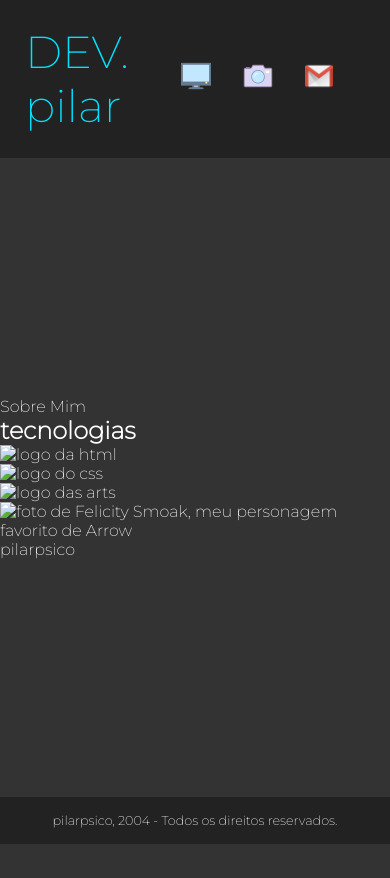
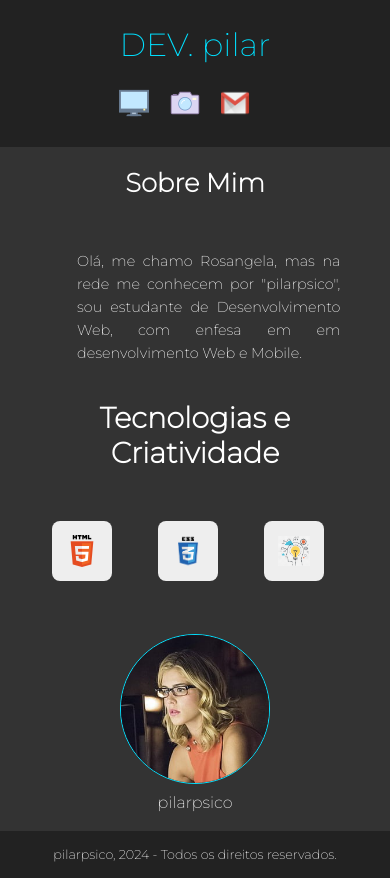
Before and after one commit to pilar-psico/portifolio, a plain HTML site: page index.html in a window 390 px wide. Before the commit the page ends 844 px from the top, so only its background shows below. Drawn offline with Linux system fonts and the light colour scheme.

Commit message:
finalizado

```diff
--- /dev/null
+++ b/css/main.css
@@ -0,0 +1,78 @@
+main {
+    padding: 5%;
+    display: flex;
+    align-items: center;
+    justify-content: space-between;
+}
+
+main .main-content {
+    display: flex;
+    flex-direction: column;
+}
+
+main .main-content h2 {
+    margin-bottom: 2%;
+    font-size: 2.2em;
+}
+
+main .main-content .text {
+    margin-bottom: 10%;
+}
+
+main .main-content .text p {
+    width: 75%;
+    font-size: 1.0em;
+    font-weight: 300;
+    text-align: justify;
+    line-height: 1.6em;
+}
+
+main .techs .cards-content {
+    display: flex;
+    align-items: center;
+}
+
+main .techs .cards-content .card {
+    width: 120px;
+    height: 120px;
+    padding: 10px;
+    background-color: #eee;
+    border-radius: 8px;
+    margin-right: 0.9em;
+    margin-left: 0.9em;
+   cursor: pointer;
+    display: flex;
+    align-items: center;
+    justify-content: center;
+}
+
+main .techs .cards-content .card img {
+    width: 80%;
+}
+
+
+main .techs .cards-content .card:hover {
+    box-shadow: 0px 0px 8px #00e0ff;
+
+}
+
+main figure {
+    display: flex;
+    flex-direction: column;
+    align-items: center;
+    justify-content: center;
+}
+
+main figure img {
+    width: 250px;
+    height: 250px;
+    border-radius: 125px;
+    margin-bottom: 6%;
+    border: 1px solid #00e0ff;
+    transition: 0.2s ease-in-out;
+    cursor: pointer;
+}
+
+main figure img:hover {
+    box-shadow: 0px 0px 6px #00e0ff;
+}
--- /dev/null
+++ b/css/pagerror.css
@@ -0,0 +1,33 @@
+body {
+    background-color: rgb(238, 193, 134);
+    font-family: "Kode Mono", monospace;
+
+}
+#between {
+    display: flex;
+
+}
+
+
+header h1 {
+    margin-top: 200px;
+    font-weight: bold;
+}
+
+header p {
+    margin-top: 50px;
+}
+
+main img {
+   margin-top: 170px;
+   margin-left: 100px;
+}
+
+footer {
+    font-size: 14px;
+    display: flex;
+    align-items: center;
+    justify-content: center;
+    padding: 56px;
+    margin:auto;
+}
--- /dev/null
+++ b/css/responsive.css
@@ -0,0 +1,72 @@
+@media (max-width: 1200px) {
+    main {
+        width: 100%;
+        flex-direction: column;
+        align-items: center;
+        justify-content: center;
+    }
+
+    .main-content {
+        width: 100%;
+        align-items: center;
+        margin-bottom: 15%;
+    }
+
+        main .main-content .text, .techs {
+        text-align: center;
+    }
+    main .main-content .text {
+        width: 100%;
+        font-size: 0.9em;
+
+    }
+    main .techs .cards-content, .main-content .text p {
+        margin-top: 3.2rem;
+    }
+}
+
+@media (max-width: 700px) {
+    header {
+        flex-direction: column;
+        align-items: center;
+        justify-content: center;
+        text-align: center;
+    }
+
+    header h1 {
+        font-size: 2em;
+    }
+
+    header nav {
+        margin-top: 24px;
+    }
+
+    header nav a {
+        font-size: 1em;
+    }
+
+    main .techs .cards-content .card {
+        width: 60px;
+        height: 60px;
+    }
+
+    main .main-content .text h2, .main-content .techs h2 {
+        font-size: 1.8em;
+    }
+
+    main figure img {
+        width: 150px;
+        height: 150px;
+    }
+
+    main .main-content .text p {
+        align-items: center;
+        margin-left: 4em;
+    }
+
+    main .techs .cards-content .card {
+     align-items: center;
+     margin-left: 2em;
+    }
+
+}
--- a/index.html
+++ b/index.html
@@ -17,15 +17,17 @@
     <link rel="stylesheet" href="./css/reset.css">
     <link rel="stylesheet" href="./css/header.css">
     <link rel="stylesheet" href="./css/footer.css">
+    <link rel="stylesheet" href="./css/main.css">
+    <link rel="stylesheet" href="./css/responsive.css">
 </head>
     <body>
         <header>
             <h1> DEV. pilar</h1>
 
         <nav>
-            <a href="https://cianeto.s3.sa-east-1.amazonaws.com/cianeto/index.html" target="_black">
+            <a href="https://pilarpsico.github.io/cianeto/" target="_black">
                 <img src="./img/pc.png" width="30px"></a>
-            <a href="https://paginadefotos.html">
+            <a href="./pagerror.html" target="_blank">
                 <img src="./img/cam.png" widht="30px"></a>
             <a href="mailto:pillastraead@@gmail.com">
                 <img src="./img/gmail.png" width="30px"></a>
@@ -35,42 +37,42 @@
     <main>
         <section class="main-content">
              <article class="text">
-              <h2></h2>
-             <p>Sobre Mim</p>
-          </article>
+                <h2>Sobre Mim</h2>
+                <p>Olá, me chamo Rosangela, mas na rede me conhecem por "pilarpsico",
+                    sou estudante de Desenvolvimento Web, com enfesa em em desenvolvimento
+                    Web e Mobile.
+                </p>
+            </article>
 
          <aside class="techs">
-              <h2>tecnologias</h2>
+              <h2>Tecnologias e Criatividade</h2>
 
              <div class="cards-content">
                 <div class="card">
-                   <img src="" alt="logo da html">
+                   <img src="./img/htmllogo2.png" alt="logo da html">
                 </div>
 
                  <div class="card">
-                    <img src="" alt="logo do css">
+                    <img src="./img/csslogo.png" width="" alt="logo do css">
                  </div>
 
                  <div class="card">
-                    <img src="" alt="logo das arts">
+                    <img src="./img/artes.png" alt="logo das arts">
                  </div>
+            </div>
+
+            </aside>
         </section>
 
-        </aside>
-      <div>
 
         <figure>
-            <img src="./img" alt="foto de Felicity Smoak, meu personagem favorito de Arrow">
+            <img src="./img/felicityprofile.png" alt="foto de Felicity Smoak, meu personagem favorito de Arrow">
             <figcaption> pilarpsico</figcaption>
         </figure>
+    </main>
 
-
-    </section>
- </main>
-
- <footer>
-    <span> pilarpsico, 2004 - Todos os direitos reservados.</span>
- </footer>
-
+        <footer>
+          <span> pilarpsico, 2024 - Todos os direitos reservados.</span>
+        </footer>
     </body>
 </html>
```
Also changed, not shown: pagerror.html (added, +30 -0 lines), img/arte.png (deleted), img/artes.png (added), img/csslogo.png (added), img/felicity.png (deleted), img/felicityprofile.png (added), img/html.png (deleted), img/htmllogo2.png (added), img/pagerror.png (added), 2 other files.
